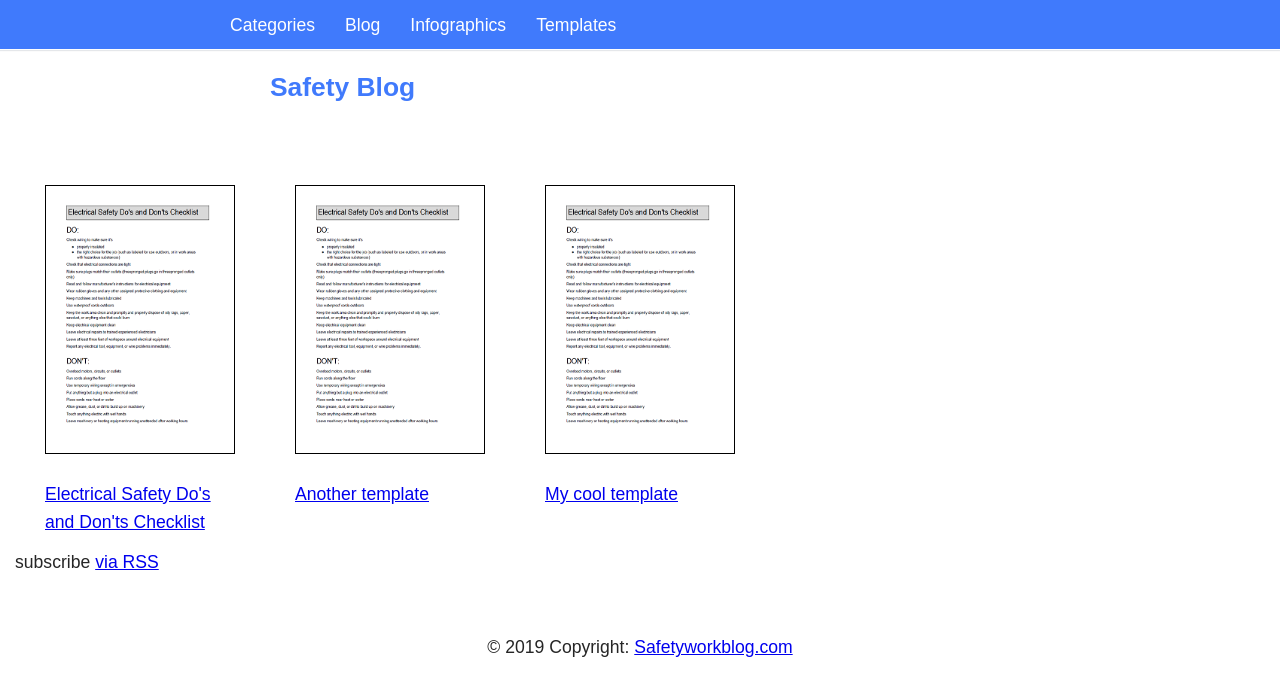
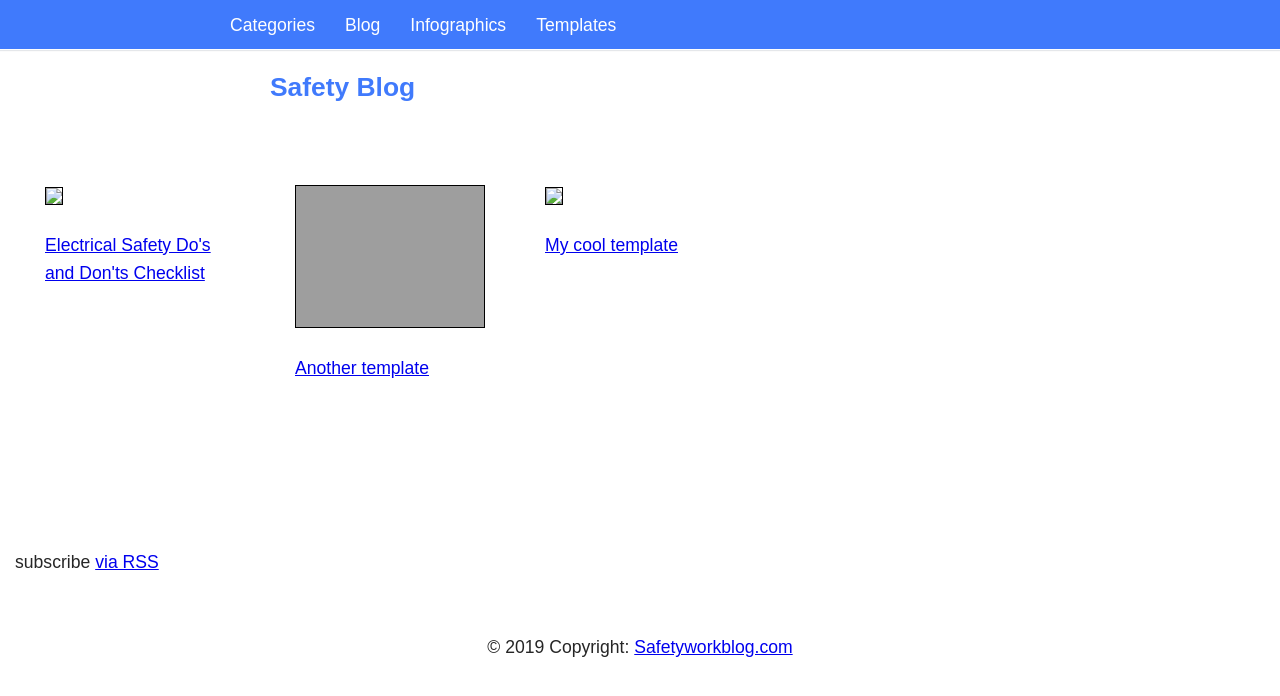
Before and after one commit to Flaaim/safe, a Jekyll site: the page built from templates.html, in a window 1280 px wide. Shown: the top 696 px of the page. Built offline with Jekyll 4.4.1, drawn with Linux system fonts in a browser that asks for light colours; some web fonts are replaced.

Commit message:
Update templates.html

```diff
--- a/templates.html
+++ b/templates.html
@@ -5,7 +5,7 @@
 
 	<div class="grid">
 {% for post in site.categories.templates %}
-		<div class="box"><img class="img-template" src="assets/img/electrical_safety_do_and_dont_checlist.png"><p>
+		<div class="box"><img class="img-template" src="{{ site.baseurl }}/assets/img/{{ post.post_image }}"><p>
 			<div class="box-title"><a href="{{ post.url | prepend: site.baseurl }}"> {{ post.title }}</a></div>
 			</div>
 
```
